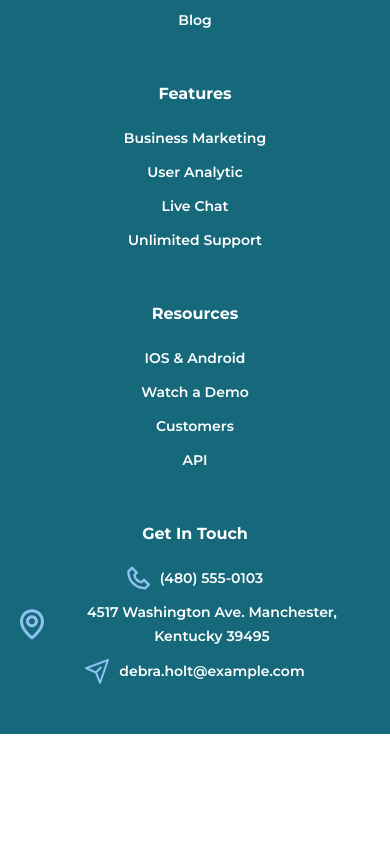
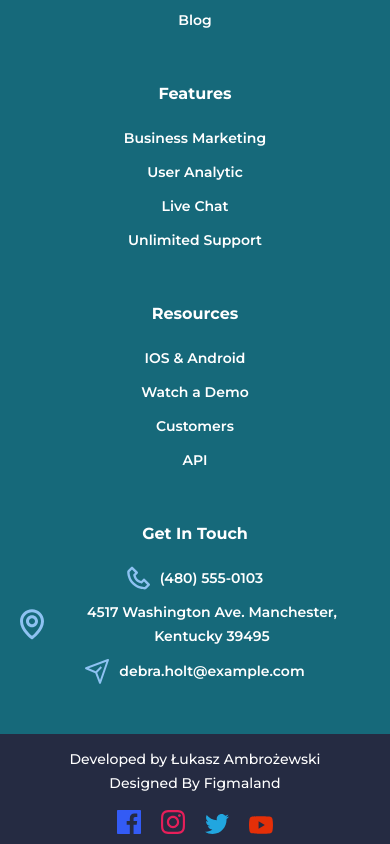
Before and after one commit to LukaszAmbrozewski/landing-page, a React (Create React App) app: page / in a window 390 px wide. Shown: the part 7857-8701 px from the top of the page. Before the commit the page ends 8591 px from the top, so only its background shows below. Built offline with nearby package versions, Linux system fonts and the light colour scheme.

Commit message:
Added footer component.

```diff
--- a/src/components/ContactSection/ContactSection.tsx
+++ b/src/components/ContactSection/ContactSection.tsx
@@ -3,6 +3,7 @@ import "../../style/main.scss";
 import { GetInTouchBox } from "./GetInTouchBox/GetInTouchBox";
 import { ConsultingBox } from "./ConsultingBox/ConsultingBox";
 import { InfoBox } from "./InfoBox/InfoBox";
+import { Footer } from "./Footer/Footer";
 
 export const ContactSection = () => {
   return (
@@ -10,6 +11,7 @@ export const ContactSection = () => {
       <GetInTouchBox />
       <ConsultingBox />
       <InfoBox />
+      <Footer />
     </div>
   );
 };
--- /dev/null
+++ b/src/components/ContactSection/Footer/Footer.scss
@@ -0,0 +1,49 @@
+@use './src/style/_mixins.scss' as *;
+@use './src/style/_variables.scss' as *;
+
+.footer {
+  &__box {
+    height: 74px;
+    width: 1100px;
+    @include setFlex(row, space-between)
+  }
+
+  &__description {
+    margin: 7px;
+    font-size: $first-size;
+  }
+
+  &__icon {
+    margin: 0 10px;
+  }
+}
+
+@media only screen and (max-width: 1100px) {
+  .footer {
+    &__box {
+      height: 74px;
+      width: 90vw;
+      @include setFlex(row, space-between);
+    }
+  }
+}
+
+@media only screen and (max-width: 600px) {
+  .footer {
+    &__box {
+      @include setFlex(column, center);
+      height: 110px;
+      width: 100%;
+    }
+
+    &__description {
+      margin: 10px;
+      text-align: center;
+      font-size: $first-size;
+    }
+
+    &__icon-box {
+      margin-top: 10px;
+    }
+  }
+}
--- /dev/null
+++ b/src/components/ContactSection/Footer/Footer.tsx
@@ -0,0 +1,35 @@
+import React from "react";
+import "./Footer.scss";
+
+export const Footer = () => {
+  return (
+    <div className="footer__box">
+      <div>
+        <p className="footer__description">Developed by Łukasz Ambrożewski</p>
+        <p className="footer__description">Designed By Figmaland</p>
+      </div>
+      <div className="footer__icon-box">
+        <img
+          className="footer__icon"
+          src="./icons/facebook-logo.svg"
+          alt="Facebook logo"
+        />
+        <img
+          className="footer__icon"
+          src="./icons/instagram-logo.svg"
+          alt="Instagram logo"
+        />
+        <img
+          className="footer__icon"
+          src="./icons/twitter-logo.svg"
+          alt="Twitter logo"
+        />
+        <img
+          className="footer__icon"
+          src="./icons/youtube-logo.svg"
+          alt="Youtube logo"
+        />
+      </div>
+    </div>
+  );
+};
```
